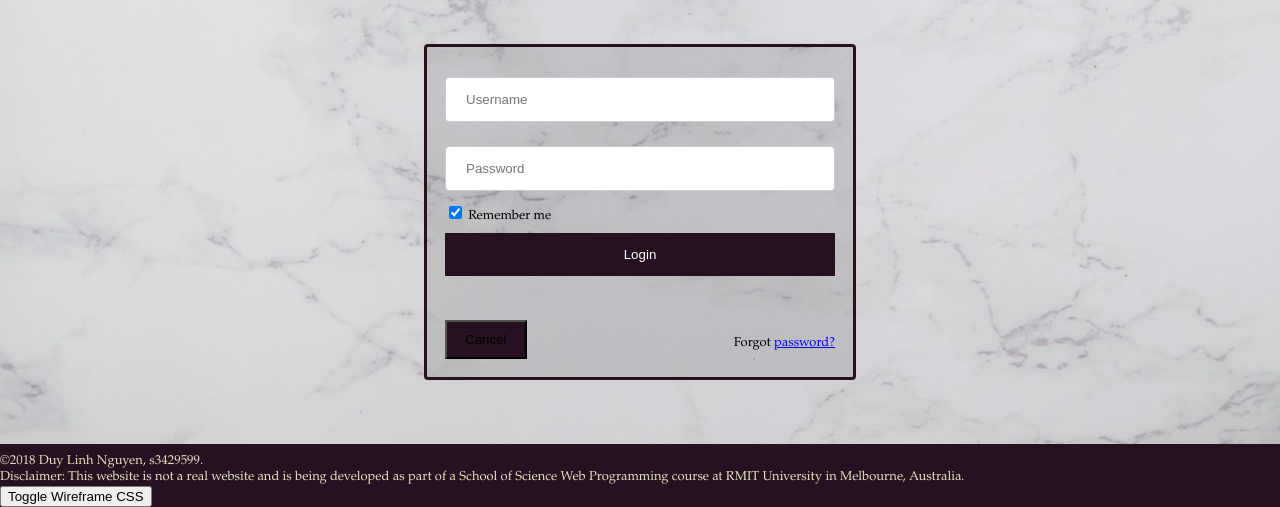
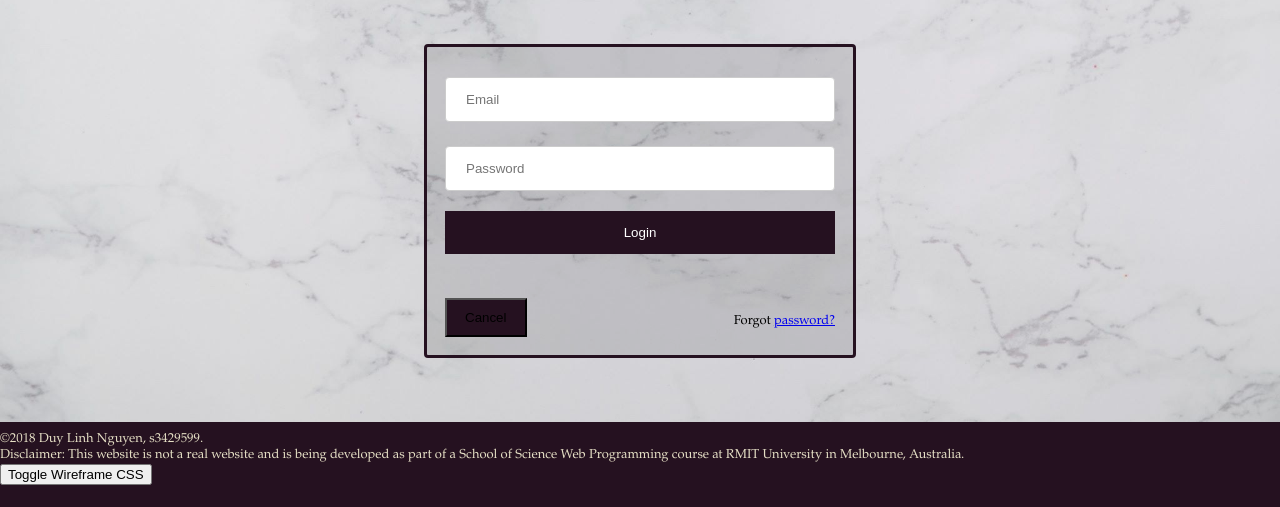
Before and after one commit to nugyn/msbstone-website, a PHP site: page /a2/login.php in a window 1280 px wide. Shown: the part 326-833 px from the top of the page. After the commit the page ends 811 px from the top, so only its background shows below. Run offline with PHP 8.4, Linux system fonts and the light colour scheme.

Commit message:
11:17 PM

```diff
--- a/wp/a2/login.php
+++ b/wp/a2/login.php
@@ -30,14 +30,11 @@
         <div class ="login">
         <form action="https://titan.csit.rmit.edu.au/~e54061/wp/processing.php?ref=login" class="loginForm" method="post">
   <div class="container">
-    <label for="uname"></label>
-    <input type="text" placeholder="Username" name="uname" class="loginInput" required>
+    <label for="email"></label>
+    <input type="text" placeholder="Email" name="email" class="loginInput" required>
 
-    <label for="psw"></label>
-    <input type="password" placeholder="Password" name="psw"  class="loginInput" required>
-    <label>
-      <input type="checkbox" checked="checked" name="remember"> Remember me
-    </label>
+    <label for="password"></label>
+    <input type="password" placeholder="Password" name="password"  class="loginInput" required>
     <button type="submit" class ="duyButton">Login</button>
 
   </div>
--- a/wp/a2/service.php
+++ b/wp/a2/service.php
@@ -31,8 +31,8 @@
           <form action="https://titan.csit.rmit.edu.au/~e54061/wp/processing.php" method="post" onsubmit="return submitValue();">
             <table>
               <tr><td class="servicetd">Product Name: </td>
-                <td class="alignRight">Kitchen Stone</td></tr>
-             <input type="text" value="kitchenstone" id="id" name="id" hidden>
+                <td class="alignRight">Marble Stone</td></tr>
+             <input type="text" value="marblestone" id="id" name="id" hidden>
 
              <tr><td class="servicetd"><label for="option">Color: </label></td>
               <td class="alignRight"><select id="option" name="option" style="font-style: italic;">
```
Also changed, not shown: wp/a2/Services.php (+4 -17 lines), media/MSBClassic.jpg (added), media/MSBModern.jpg (added), media/MSBWood.jpg (added).
